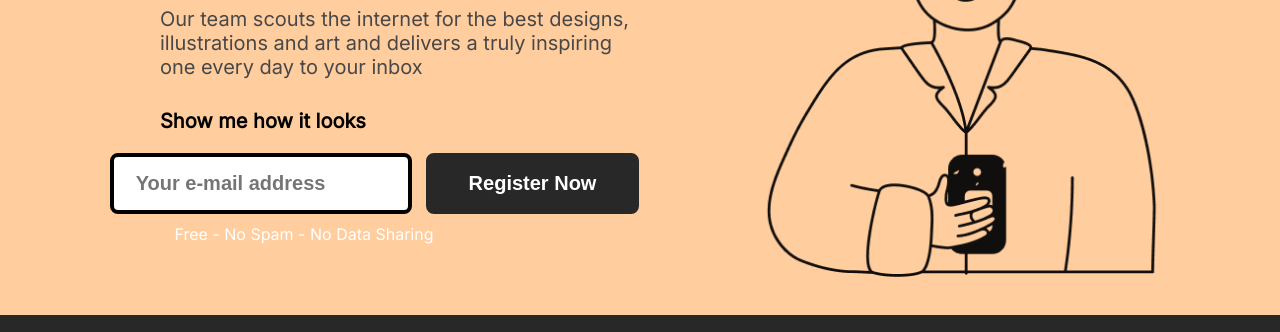
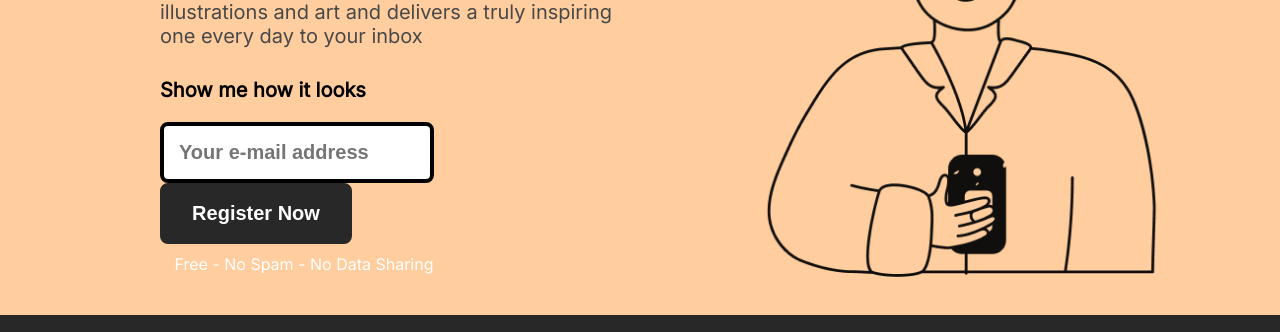
Before and after one commit to payalg22/dweep-io-html-css, a plain HTML site: page index.html in a window 1280 px wide. Shown: the part 245-577 px from the top of the page. Drawn offline with Linux system fonts and the light colour scheme.

Commit message:
Email component changes

```diff
--- a/style.css
+++ b/style.css
@@ -43,6 +43,10 @@ body {
     font-weight: 800;
 }
 
+form {
+    width: 75%;
+}
+
 #email-container {
     display: flex;
     justify-content: end;
@@ -53,10 +57,9 @@ body {
     color: #888888;
     border: 4px solid #000000;
     border-radius: 8px;
-    padding: 15px 22px;
+    padding: 15px;
     font-weight: 600;
     font-size: 20px;
-    align-self: center;
     box-sizing: border-box;
     width: 57%;
     margin-right: 10px;
@@ -68,7 +71,7 @@ body {
     background-color: #282828;
     border: 4px solid #282828;
     border-radius: 8px;
-    padding: 15px 30px;
+    padding: 15px;
     font-weight: 600;
     font-size: 20px;
 }
```
